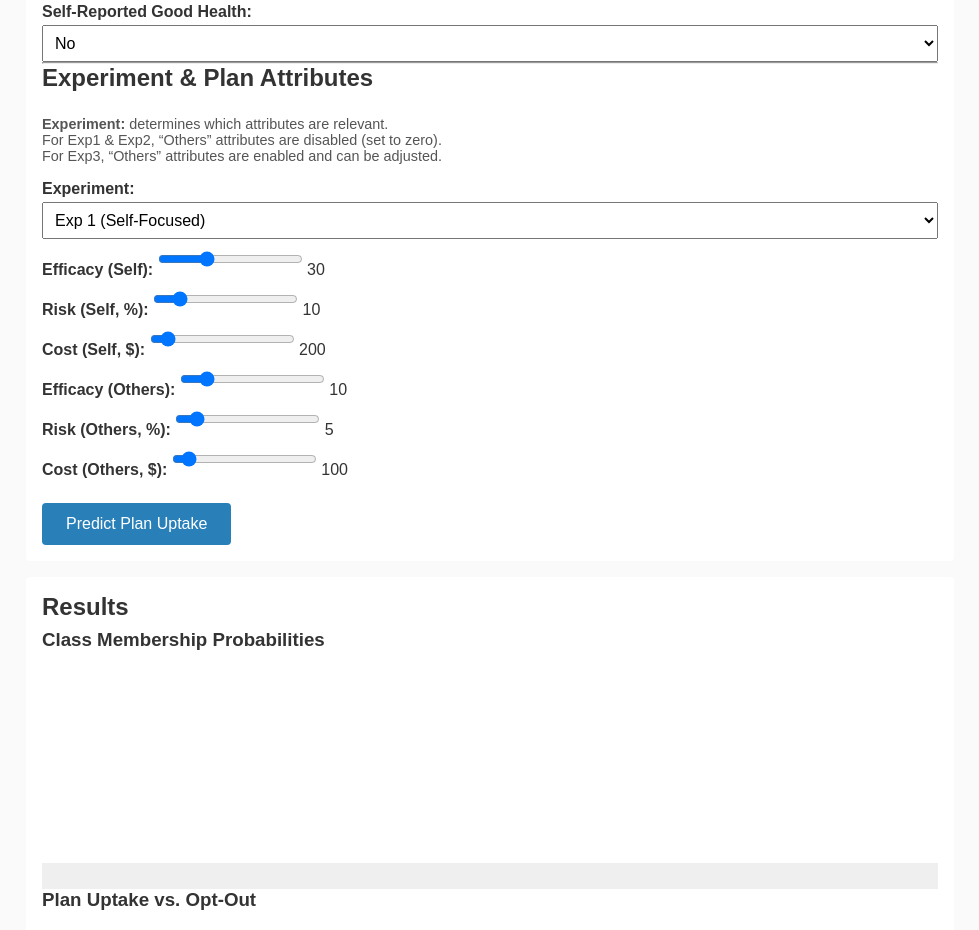
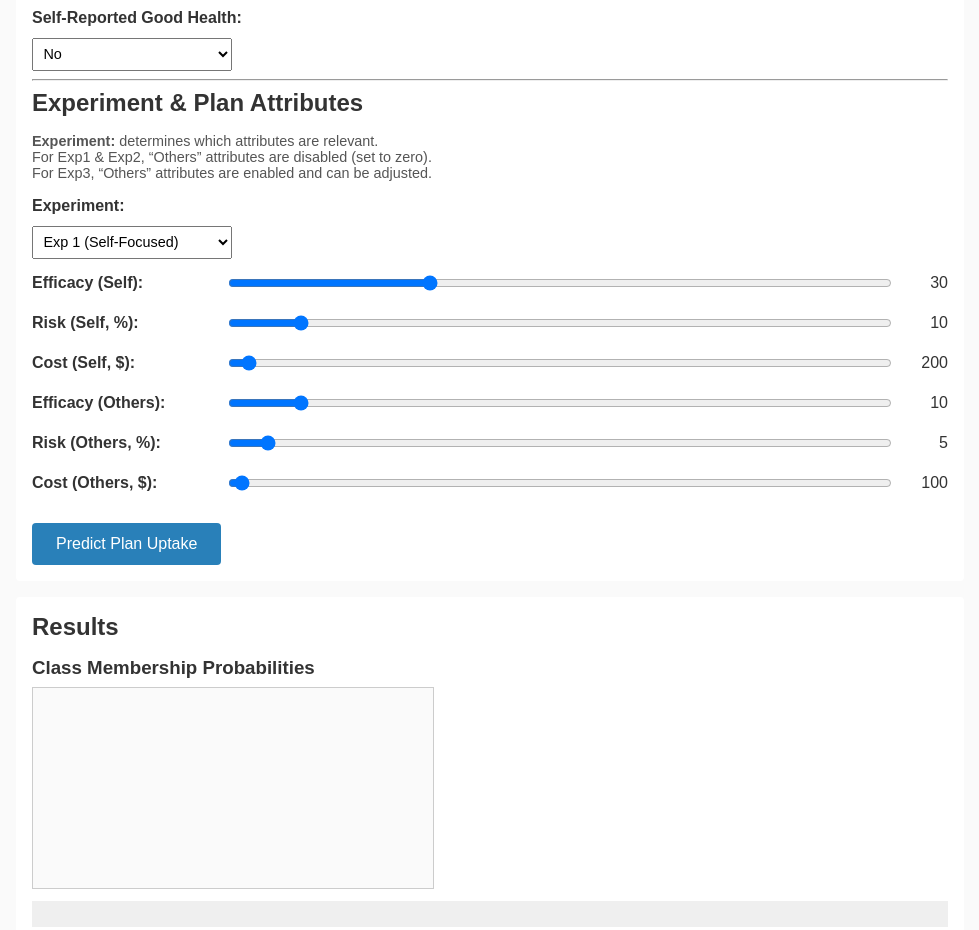
Before and after one commit to DrGenie/healthplant2d, a plain HTML site: page index.html in a window 1280 px wide. Shown: the part 758-1688 px from the top of the page, without its empty margins (150-1129 px from the left). Drawn offline with Linux system fonts and the light colour scheme.

Commit message:
Update styles.css
V1 styles

```diff
--- a/styles.css
+++ b/styles.css
@@ -1,4 +1,4 @@
-/* Basic CSS reset */
+/* Basic Reset */
 * {
   box-sizing: border-box;
   margin: 0;
@@ -7,10 +7,10 @@
 
 body {
   font-family: Arial, sans-serif;
-  margin: 0 auto;
-  max-width: 960px;
   background: #fafafa;
   color: #333;
+  margin: 0 auto;
+  max-width: 980px;
 }
 
 /* Header */
@@ -21,9 +21,16 @@ header {
   text-align: center;
 }
 
-/* Main container */
+/* Main Container */
 main {
   padding: 1rem;
+}
+
+/* Instructions */
+#instructions ul {
+  margin-left: 1.5rem;
+  list-style-type: disc;
+  margin-top: 0.5rem;
 }
 
 /* Section styling */
@@ -34,46 +41,62 @@ section {
   border-radius: 4px;
 }
 
-/* Headings */
 section h2 {
   margin-bottom: 0.5rem;
 }
 
-/* Instructions */
-#instructions ul {
-  margin-left: 1rem;
-  list-style-type: disc;
-  margin-top: 0.5rem;
-}
-
-/* Form styling */
+/* Forms */
 #decisionForm {
   display: flex;
   flex-direction: column;
+  gap: 0.5rem;
 }
 
-#decisionForm label {
-  margin-top: 1rem;
-  font-weight: bold;
-  cursor: help; /* indicates there's a tooltip */
+.note {
+  font-size: 0.9rem;
+  color: #555;
 }
 
-#decisionForm input,
-#decisionForm select {
-  margin-top: 0.25rem;
-  padding: 0.5rem;
-  font-size: 1rem;
+/* Labels and inputs */
+label {
+  font-weight: bold;
+  margin-top: 0.5rem;
+  cursor: help; /* indicate tooltip */
 }
 
-#decisionForm .note {
+select, input[type="number"] {
+  padding: 0.4rem;
   font-size: 0.9rem;
-  color: #555;
-  margin-top: 1rem;
+  margin-top: 0.2rem;
+  width: 200px;
 }
 
-/* Button styling */
+/* Sliders */
+.slider-container {
+  display: flex;
+  align-items: center;
+  gap: 1rem;
+}
+
+.slider-container label {
+  margin-top: 0;
+  width: 180px;
+  cursor: help;
+}
+
+.slider-value {
+  width: 40px;
+  text-align: right;
+}
+
+input[type="range"] {
+  flex: 1;
+  margin: 0.5rem 0;
+}
+
+/* Buttons */
 button {
-  margin-top: 1.5rem;
+  margin-top: 1rem;
   padding: 0.75rem 1.5rem;
   background: #2980b9;
   color: #fff;
@@ -82,15 +105,16 @@ button {
   cursor: pointer;
   border-radius: 4px;
   align-self: flex-start;
+  transition: background 0.2s ease-in-out;
 }
 
 button:hover {
   background: #216997;
 }
 
-/* Results section */
-#results h2 {
-  margin-bottom: 0.5rem;
+/* Results */
+#results h3 {
+  margin-top: 1rem;
 }
 
 #results pre {
@@ -102,6 +126,14 @@ button:hover {
   min-height: 2em;
 }
 
+/* Canvas charts */
+canvas {
+  background: #fafafa;
+  border: 1px solid #ccc;
+  margin-top: 0.5rem;
+  max-width: 100%;
+}
+
 /* Footer */
 footer {
   text-align: center;
```
